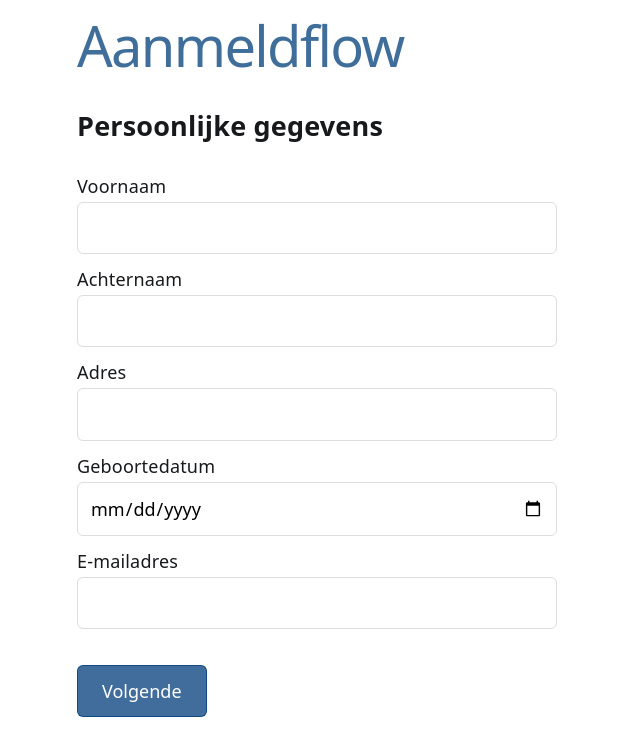
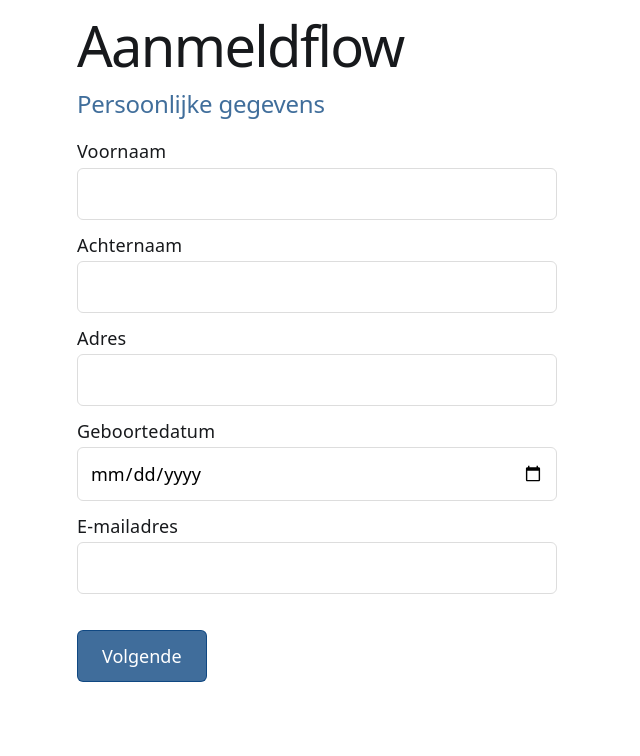
Before and after one commit to daveykropf/assignment-multiple-steps-form, a React (Vite) app: page / in a window 1280 px wide. Shown: the top 756 px of the page, without its empty margins (0-640 px from the left). Built offline with nearby package versions, Linux system fonts and the light colour scheme.

Commit message:
Put back minimal styling h2 from starterkit

```diff
--- a/src/index.css
+++ b/src/index.css
@@ -43,16 +43,36 @@ body {
   margin: 0;
 }
 
+h1,
+h2 {
+  font-family: var(--heading);
+  font-weight: 500;
+}
+
 h1 {
+  color: var(--color-text);
   font-size: 56px;
   letter-spacing: -1.68px;
   margin: 32px 0;
-  font-family: var(--heading);
-  font-weight: 500;
-  color: var(--color-primary);
 
   @media (max-width: 1024px) {
     font-size: 36px;
     margin: 20px 0;
   }
 }
+
+h2 {
+  color: var(--color-primary);
+  font-size: 24px;
+  line-height: 118%;
+  letter-spacing: -0.24px;
+  margin: 0 0 8px;
+
+  @media (max-width: 1024px) {
+    font-size: 20px;
+  }
+}
+
+p {
+  margin: 0;
+}
```
